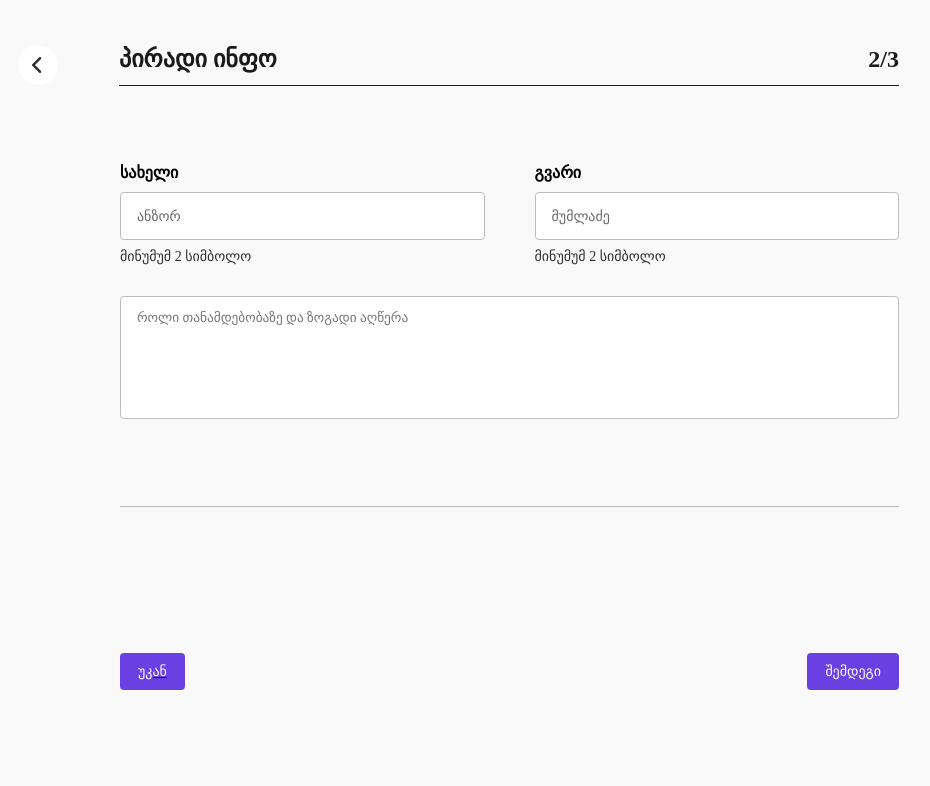
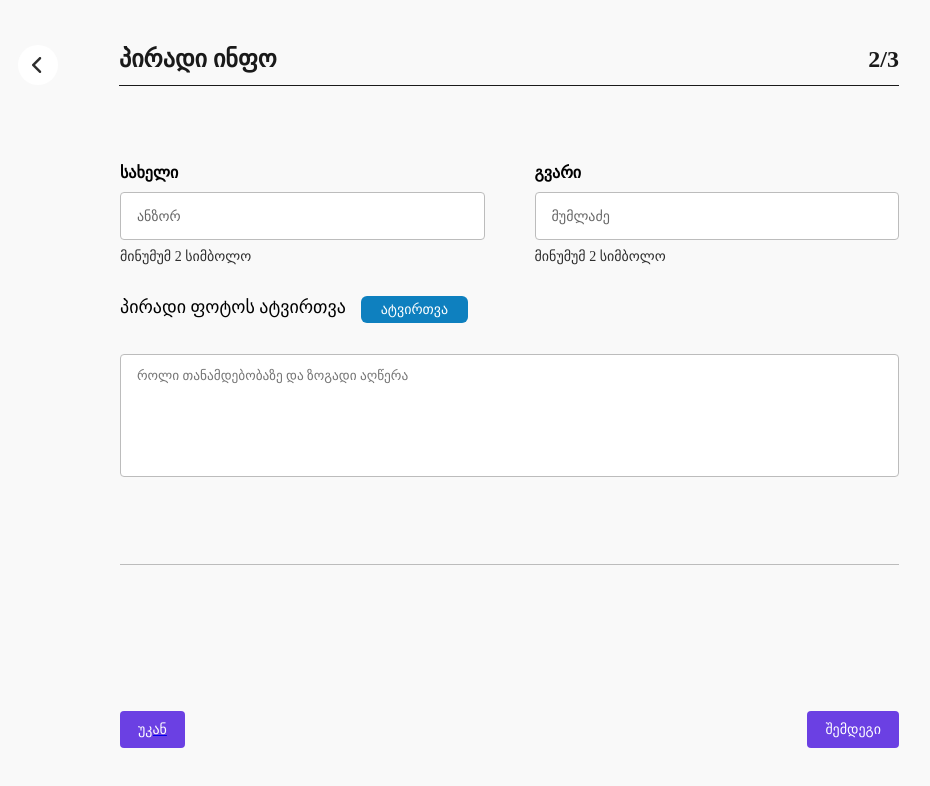
Before and after one commit to lukakhutsishvili/CVgenerator, a React (Vite) app: page /PersonalInfo in a window 1280 px wide. Shown: the top 786 px of the page, without its empty margins (30-960 px from the left). Built offline with nearby package versions, Linux system fonts and the light colour scheme; a web font is replaced by a local one.

Commit message:
styles: add input type file styles

```diff
--- a/src/pages/PersonalInfo.tsx
+++ b/src/pages/PersonalInfo.tsx
@@ -106,6 +106,30 @@ export default function PersonalInfo() {
                     </Input>
                   </div>
                 </div>
+                <div style={{ display: "flex", gap: "15px" }}>
+                  <span style={{ fontWeight: "500", fontSize: "18px" }}>
+                    პირადი ფოტოს ატვირთვა
+                  </span>
+                  <label htmlFor="file">
+                    <div
+                      style={{
+                        width: "107px",
+                        height: "27px",
+                        backgroundColor: "#0E80BF",
+                        borderRadius: "6px",
+                        display: "flex",
+                        justifyContent: "center",
+                        color: "white",
+                        alignItems: "center",
+                      }}
+                    >
+                      <p style={{ fontSize: "14px", fontWeight: "400" }}>
+                        ატვირთვა
+                      </p>
+                    </div>
+                  </label>
+                  <input id="file" type="file" style={{ display: "none" }} />
+                </div>
                 <TextArea
                   placeholder="როლი თანამდებობაზე და ზოგადი აღწერა"
                   {...register(`about`, {
```
